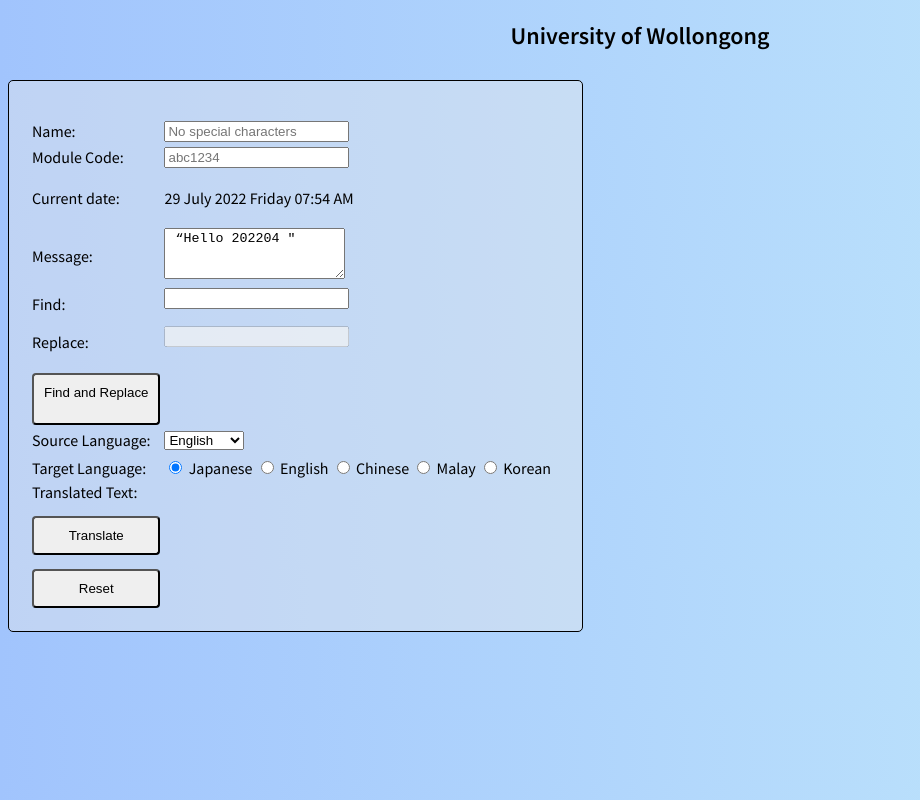
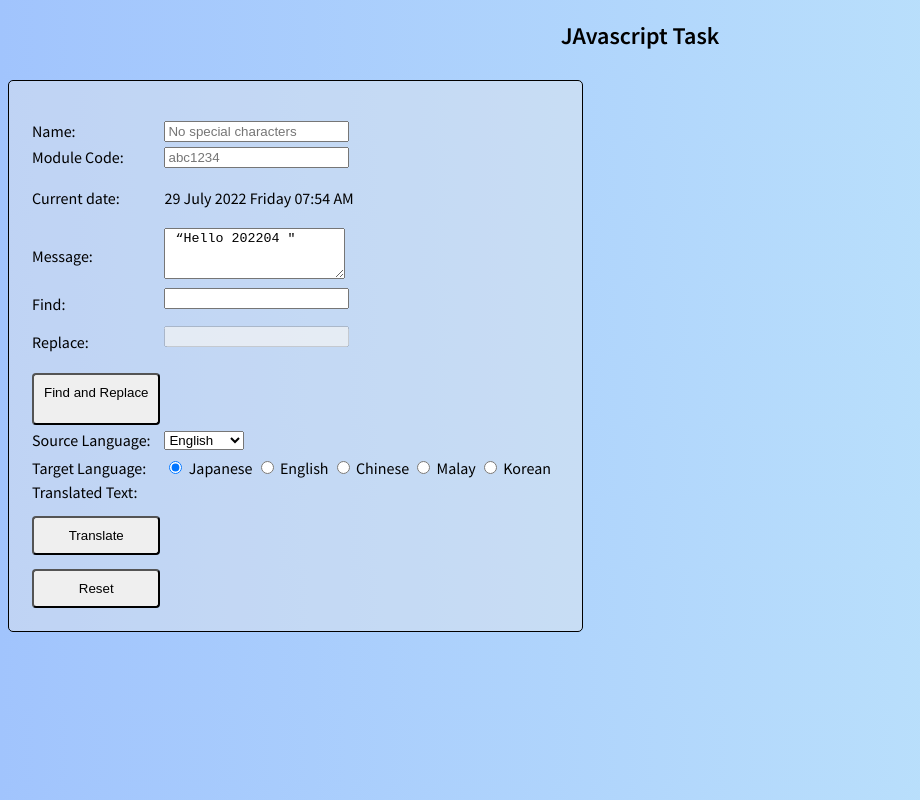
Before and after one commit to ferouzewere/javascript-task, a plain HTML site: page index.html in a window 1280 px wide. Shown: the whole page, without its empty margins (0-920 px from the left). Drawn offline with Linux system fonts and the light colour scheme.

Commit message:
Update index.html

```diff
--- a/index.html
+++ b/index.html
@@ -10,7 +10,7 @@
 </head>
 
 <body>
-    <h2>University of Wollongong</h2>
+    <h2>JAvascript Task</h2>
     <div id="contain">
         <table>
             <form name="regForm" id="form" action="" method="GET">
```
